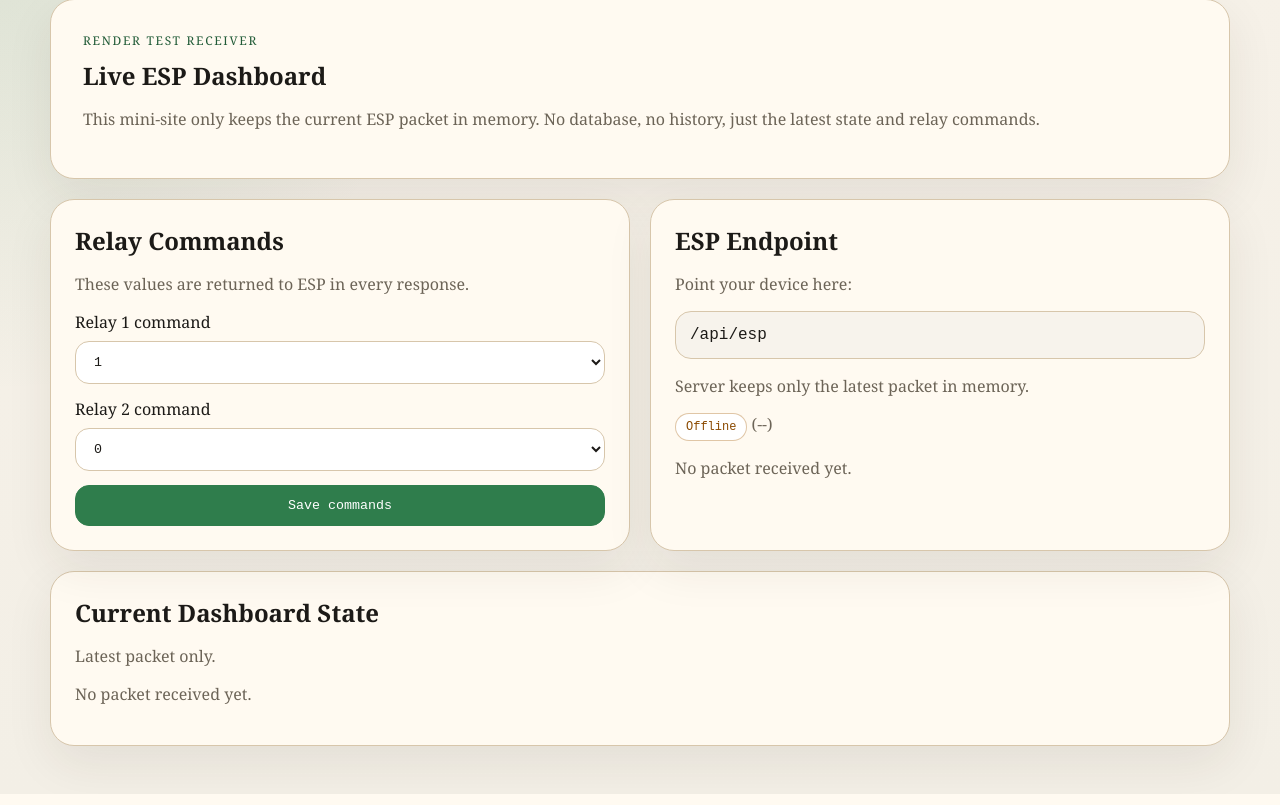
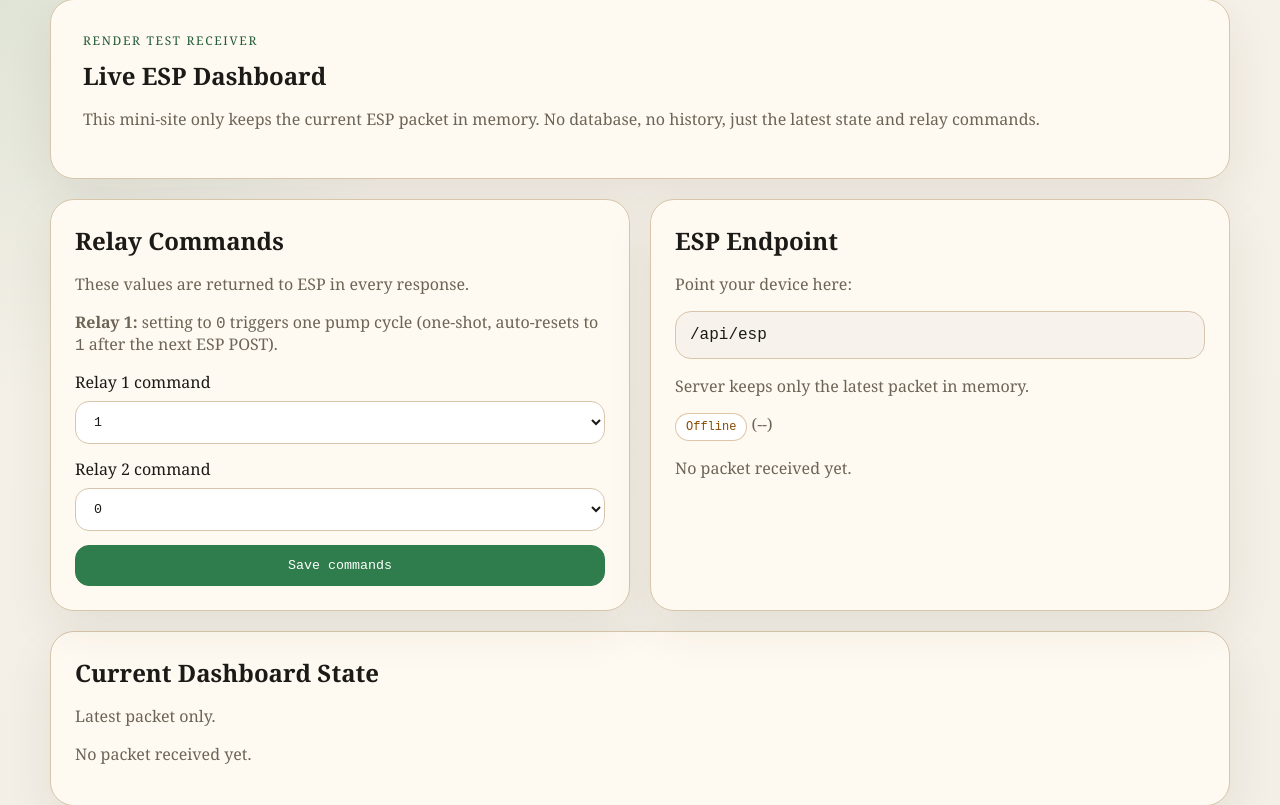
Before and after one commit to Dyman17/QUNAR_SENSORS, a FastAPI app: page / in a window 1280 px wide. Shown: the part 33-838 px from the top of the page. Run offline with FastAPI, Linux system fonts and the light colour scheme.

Commit message:
Make pump command one-shot

```diff
--- a/app.py
+++ b/app.py
@@ -190,6 +190,10 @@ def receive_esp_packet(raw_packet: dict[str, Any]):
         state.last_received_at = utc_now_iso()
         relay1_command = state.relay1_command
         relay2_command = state.relay2_command
+        # One-shot semantics for pump: if UI sets relay1_command=0, return it once,
+        # then reset back to 1 so ESP doesn't retrigger pump every cycle.
+        if relay1_command == 0:
+            state.relay1_command = 1
 
     return JSONResponse(
         {
--- a/templates/index.html
+++ b/templates/index.html
@@ -24,6 +24,7 @@
         <article class="card">
           <h2>Relay Commands</h2>
           <p class="muted">These values are returned to ESP in every response.</p>
+          <p class="muted"><strong>Relay 1:</strong> setting to <code>0</code> triggers one pump cycle (one-shot, auto-resets to <code>1</code> after the next ESP POST).</p>
           <form method="post" action="/commands" class="form">
             <label>
               <span>Relay 1 command</span>
```
